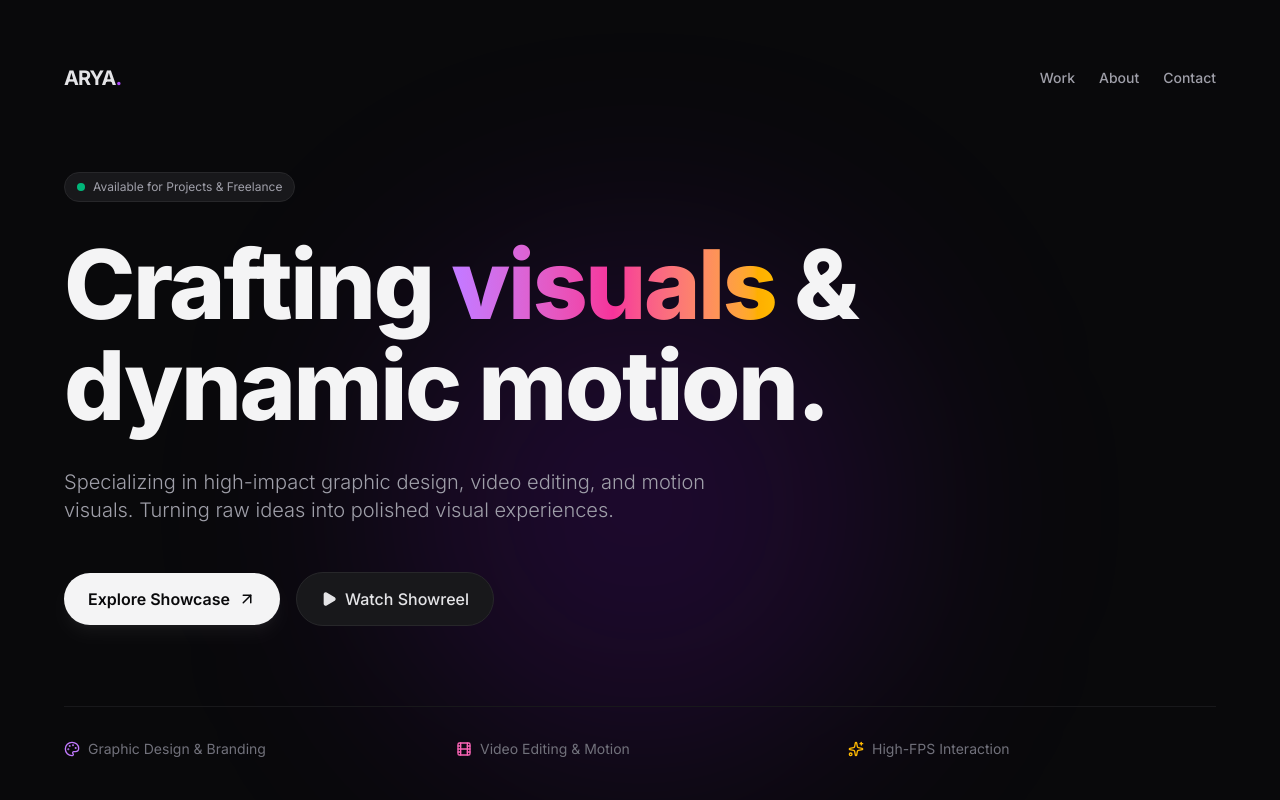
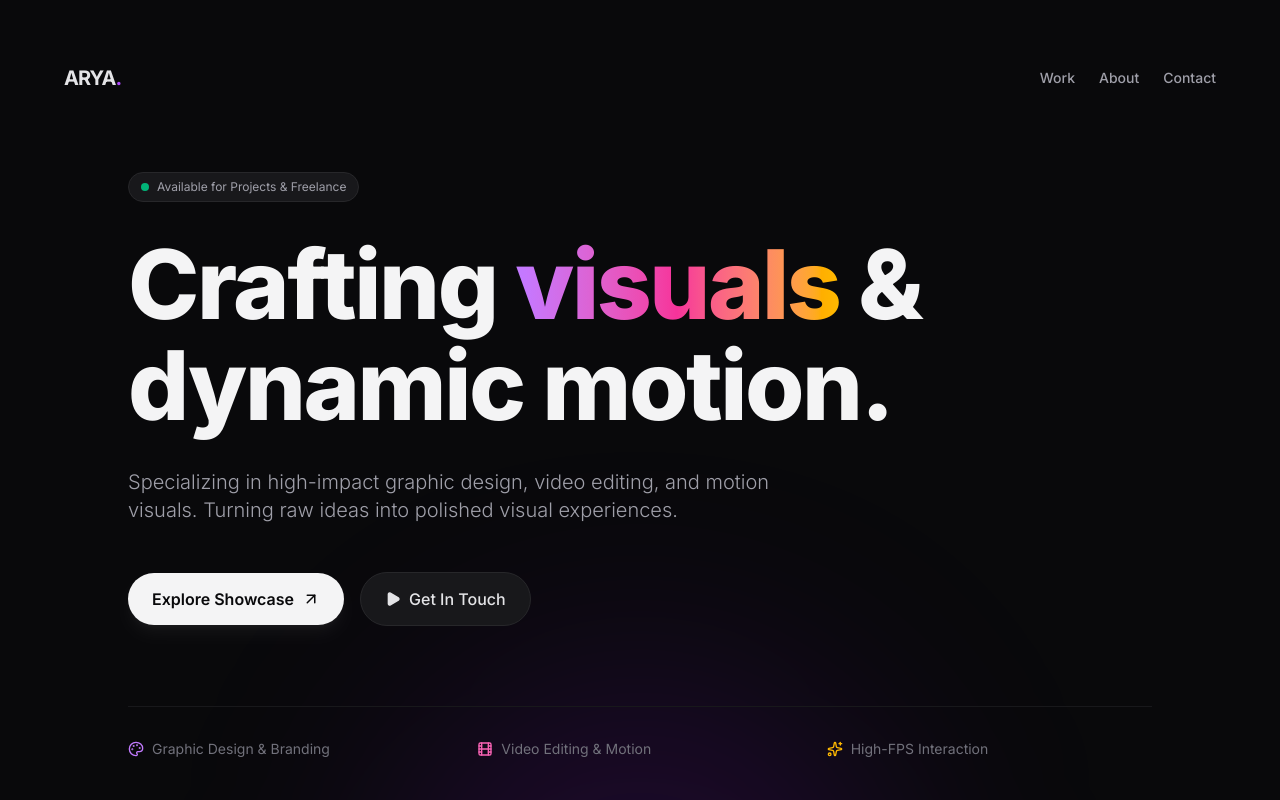
Before and after one commit to noy2high/portfolio, a Next.js app: page / in a window 1280 px wide. Shown: the top 800 px of the page. Built offline with nearby package versions, Linux system fonts and the light colour scheme.

Commit message:
Update page.tsx

```diff
--- a/app/page.tsx
+++ b/app/page.tsx
@@ -3,6 +3,8 @@
 import { motion } from "framer-motion";
 import { ArrowUpRight, Play, Sparkles, Film, Palette } from "lucide-react";
 import PortfolioGrid from "./components/PortfolioGrid";
+import Experience from "./components/Experience";
+import Footer from "./components/Footer";
 
 export default function Home() {
   return (
@@ -17,7 +19,7 @@ export default function Home() {
         initial={{ opacity: 0, y: -20 }}
         animate={{ opacity: 1, y: 0 }}
         transition={{ duration: 0.8, ease: "easeOut" }}
-        className="flex justify-between items-center z-10"
+        className="flex justify-between items-center z-10 max-w-7xl mx-auto w-full"
       >
         <span className="text-xl font-bold tracking-tighter uppercase text-zinc-200">
           ARYA<span className="text-purple-500">.</span>
@@ -30,7 +32,7 @@ export default function Home() {
       </motion.header>
 
       {/* Main Hero Content */}
-      <div className="my-auto py-20 z-10 max-w-5xl">
+      <div className="my-auto py-20 z-10 max-w-5xl mx-auto w-full">
         <motion.div
           initial={{ opacity: 0, scale: 0.9 }}
           animate={{ opacity: 1, scale: 1 }}
@@ -78,11 +80,11 @@ export default function Home() {
           <motion.a
             whileHover={{ scale: 1.03 }}
             whileTap={{ scale: 0.97 }}
-            href="#showreel"
+            href="#contact"
             className="flex items-center gap-2 px-6 py-3.5 bg-zinc-900 text-zinc-200 border border-zinc-800 font-medium rounded-full hover:bg-zinc-800 hover:border-zinc-700 transition-all"
           >
             <Play size={16} className="fill-zinc-200" />
-            <span>Watch Showreel</span>
+            <span>Get In Touch</span>
           </motion.a>
         </motion.div>
       </div>
@@ -91,7 +93,7 @@ export default function Home() {
         initial={{ opacity: 0 }}
         animate={{ opacity: 1 }}
         transition={{ duration: 1, delay: 0.7 }}
-        className="grid grid-cols-2 md:grid-cols-3 gap-6 pt-8 border-t border-zinc-900 z-10 text-xs md:text-sm text-zinc-500 mb-20"
+        className="grid grid-cols-2 md:grid-cols-3 gap-6 pt-8 border-t border-zinc-900 z-10 text-xs md:text-sm text-zinc-500 mb-20 max-w-5xl mx-auto w-full"
       >
         <div className="flex items-center gap-2">
           <Palette size={16} className="text-purple-400" />
@@ -107,7 +109,11 @@ export default function Home() {
         </div>
       </motion.div>
 
+      {/* Sections */}
       <PortfolioGrid />
+      <Experience />
+      <Footer />
+
     </main>
   );
 }
```
